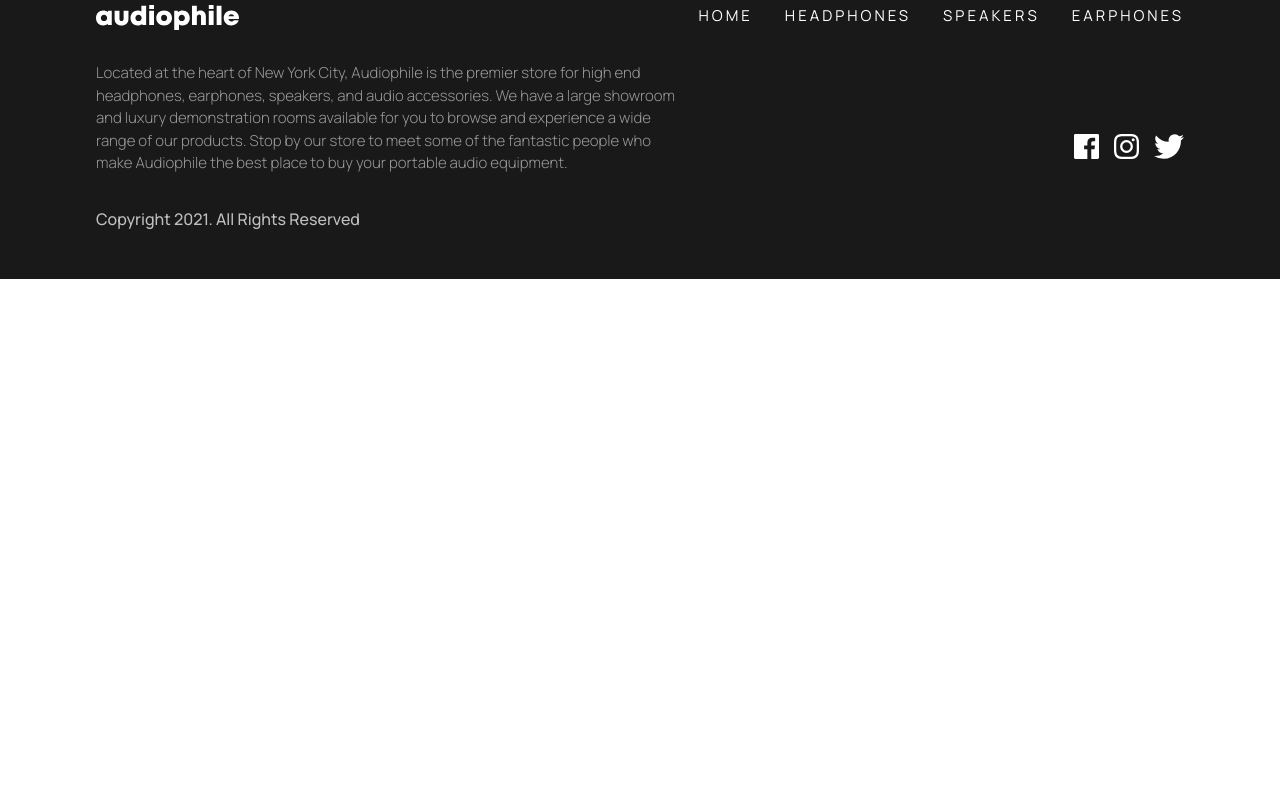
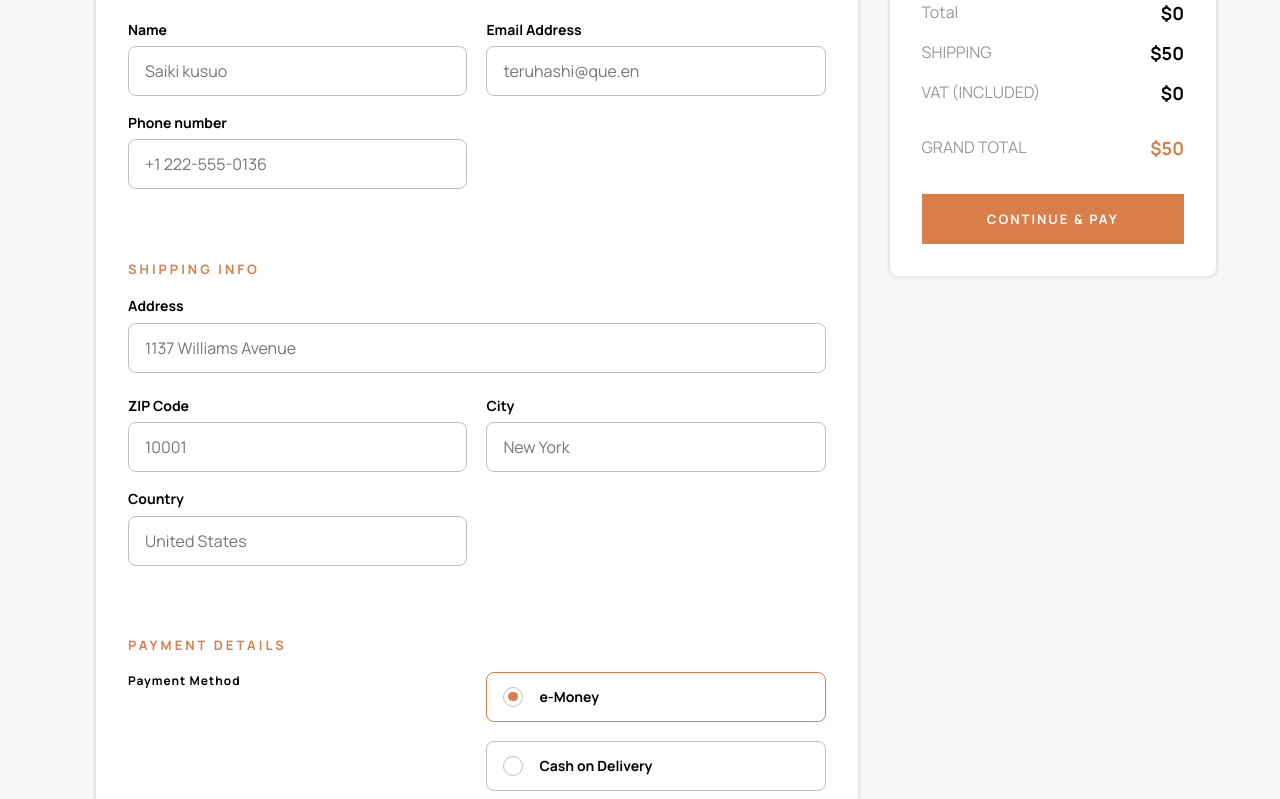
Before and after one commit to GTG4K/Audiophile-ecom-website, a Vue app: page /checkout in a window 1280 px wide. Shown: the part 261-1060 px from the top of the page. Before the commit the page ends 800 px from the top, so only its background shows below. Built offline with nearby package versions, Linux system fonts and the light colour scheme.

Commit message:
Checkout page

```diff
--- a/src/App.vue
+++ b/src/App.vue
@@ -21,7 +21,7 @@ import { ref, reactive, computed, watch } from 'vue';
 
   --color-black-100: hsl(0, 0%, 0%);
   --color-black-200: hsl(0, 3%, 10%);
-  --color-black-200-shadow: hsl(0, 3%, 10%, 0.4);
+  --color-black-200-shadow: hsl(0, 3%, 10%, 0.2);
 
   --color-white-100: hsl(0, 0%, 100%);
   --color-white-200: hsl(0, 0%, 95%);
@@ -29,6 +29,8 @@ import { ref, reactive, computed, watch } from 'vue';
   --color-white-400: hsl(0, 0%, 75%);
   --color-white-500: hsl(0, 0%, 60%);
 
+  --color-background: hsl(0, 0%, 97%);
+  --card-color: hsl(0, 0%, 100%);
   --color-none: hsl(0, 0%, 0%, 0);
 
   --header-height: 90px;
@@ -36,6 +38,7 @@ import { ref, reactive, computed, watch } from 'vue';
 }
 body {
   overflow-x: hidden;
+  background: var(--color-background);
 }
 * {
   font-family: var(--font-main);
--- /dev/null
+++ b/src/components/ui/checkout/CheckoutComponent.vue
@@ -0,0 +1,107 @@
+<template>
+  <div class="checkout-card">
+    <h2>CHECKOUT</h2>
+    <div class="form-component">
+      <h2>BILLING DETAILS</h2>
+      <div class="form-duo">
+        <input-text type="text" placeholder="Saiki kusuo" title="Name"></input-text>
+        <input-text
+          type="email"
+          placeholder="teruhashi@que.en"
+          title="Email Address"
+        ></input-text>
+        <input-text
+          type="number"
+          placeholder="+1 222-555-0136"
+          title="Phone number"
+        ></input-text>
+      </div>
+    </div>
+    <div class="form-component">
+      <h2>SHIPPING INFO</h2>
+      <div class="form-solo">
+        <input-text
+          type="text"
+          placeholder="1137 Williams Avenue"
+          title="Address"
+        ></input-text>
+      </div>
+      <div class="form-duo">
+        <input-text type="text" placeholder="10001" title="ZIP Code"></input-text>
+        <input-text type="text" placeholder="New York" title="City"></input-text>
+        <input-text type="text" placeholder="United States" title="Country"></input-text>
+      </div>
+    </div>
+    <div class="form-component">
+      <h2>PAYMENT DETAILS</h2>
+      <div class="form-duo">
+        <h2 class="title">Payment Method</h2>
+        <input-radio
+          :values="[
+            { title: 'e-Money', value: 'emoney' },
+            { title: 'Cash on Delivery', value: 'cash' },
+          ]"
+          v-model="payment"
+        ></input-radio>
+      </div>
+      <div class="form-duo">
+        <input-text
+          type="number"
+          placeholder="238521993"
+          title="e-Money Number"
+        ></input-text>
+        <input-text type="number" placeholder="6891" title="e-Money PIN"></input-text>
+      </div>
+    </div>
+  </div>
+</template>
+
+<script setup>
+import InputText from './forms/InputText.vue';
+import InputRadio from './forms/InputRadio.vue';
+import { ref } from 'vue';
+
+const payment = ref('emoney');
+</script>
+
+<style scoped>
+.checkout-card {
+  background-color: var(--card-color);
+  box-shadow: 0 0 5px var(--color-black-200-shadow);
+  border-radius: 8px;
+  padding: 2rem;
+}
+h2 {
+  font-size: 28px;
+  letter-spacing: 3px;
+}
+.form-component {
+  padding: 2rem 0;
+  display: flex;
+  flex-direction: column;
+  gap: 1rem;
+}
+.form-component h2 {
+  font-size: 13px;
+  letter-spacing: 3px;
+  font-weight: 700;
+  color: var(--color-main-100);
+}
+.form-solo {
+  display: grid;
+  grid-template-columns: 1fr;
+  gap: 0.6rem 1.2rem;
+}
+.form-duo {
+  display: grid;
+  grid-template-columns: 1fr 1fr;
+  gap: 0.6rem 1.2rem;
+}
+
+h2.title {
+  color: hsl(0, 0%, 0%);
+  letter-spacing: 1px;
+  font-size: 12px;
+  font-weight: 700;
+}
+</style>
--- /dev/null
+++ b/src/components/ui/checkout/CheckoutSummary.vue
@@ -0,0 +1,104 @@
+<template>
+  <div class="summary-card">
+    <h2>SUMMARY</h2>
+    <div class="cart-products">
+      <cart-product
+        v-for="cartItem in cartProducts"
+        :key="cartItem.product.id"
+        :cartItem="cartItem"
+        type="summary"
+      ></cart-product>
+    </div>
+    <div class="prices">
+      <div class="price-component">
+        <h2 class="total">Total</h2>
+        <h2 class="price">${{ rawTotal }}</h2>
+      </div>
+      <div class="price-component">
+        <h2 class="total">SHIPPING</h2>
+        <h2 class="price">$50</h2>
+      </div>
+      <div class="price-component">
+        <h2 class="total">VAT (INCLUDED)</h2>
+        <h2 class="price">${{ vat }}</h2>
+      </div>
+      <div class="price-component grand-total">
+        <h2 class="total">GRAND TOTAL</h2>
+        <h2 class="price">${{ grandTotal }}</h2>
+      </div>
+    </div>
+    <div class="action">
+      <base-button theme="main" size="full">CONTINUE & PAY</base-button>
+    </div>
+  </div>
+</template>
+
+<script setup>
+import CartProduct from '../header/CartProduct.vue';
+import { useStore } from 'vuex';
+import { computed } from 'vue';
+
+const store = useStore();
+
+const cartProducts = computed(() => {
+  return store.getters.getCart;
+});
+
+const rawTotal = computed(() => {
+  const cart = store.getters.getCart;
+  let total = 0;
+  cart.forEach((cartItem) => {
+    total += cartItem.product.price * cartItem.amount;
+  });
+  return Math.floor(total);
+});
+
+const vat = computed(() => {
+  return Math.floor((rawTotal.value / 100) * 20);
+});
+
+const grandTotal = computed(() => {
+  return Math.floor(rawTotal.value + (rawTotal.value / 100) * 20 + 50);
+});
+</script>
+
+<style scoped>
+.summary-card {
+  background-color: var(--card-color);
+  box-shadow: 0 0 5px var(--color-black-200-shadow);
+  border-radius: 8px;
+  padding: 2rem;
+  display: flex;
+  gap: 2rem;
+  flex-direction: column;
+  height: fit-content;
+}
+.cart-products {
+  display: flex;
+  flex-direction: column;
+  gap: 1rem;
+}
+.prices {
+  display: flex;
+  flex-direction: column;
+  gap: 0.8rem;
+}
+.price-component {
+  display: flex;
+  justify-content: space-between;
+}
+h2 {
+  font-size: 18px;
+}
+.price-component .total {
+  color: var(--color-white-500);
+  font-weight: 400;
+  font-size: 16px;
+}
+.grand-total {
+  margin: 1rem 0 0 0;
+}
+.grand-total .price {
+  color: var(--color-main-100);
+}
+</style>
--- /dev/null
+++ b/src/components/ui/checkout/forms/InputRadio.vue
@@ -0,0 +1,84 @@
+<template>
+  <div class="options">
+    <div
+      class="option"
+      v-for="value in props.values"
+      :key="value.value"
+      :class="{ active: selectedOption === value.value }"
+      @click="changeValue(value.value)"
+    >
+      <div class="radio-button">
+        <div
+          class="radio-button-inner"
+          :class="{ active: selectedOption === value.value }"
+        ></div>
+      </div>
+      <h2>{{ value.title }}</h2>
+    </div>
+  </div>
+</template>
+
+<script setup>
+import { ref } from 'vue';
+const props = defineProps(['values', 'modelValue']);
+const emit = defineEmits(['update:modelValue']);
+
+const selectedOption = ref(props.modelValue);
+
+function changeValue(value) {
+  selectedOption.value = value;
+  emit('update:modelValue', selectedOption.value);
+}
+</script>
+
+<style scoped>
+.options {
+  display: flex;
+  flex-direction: column;
+  gap: 1.2rem;
+}
+.option {
+  height: 50px;
+  border-radius: 8px;
+  outline: none;
+  border: 1px solid var(--color-white-400);
+  padding: 1rem;
+  gap: 1rem;
+  display: flex;
+  align-items: center;
+  cursor: pointer;
+}
+.option.active {
+  border-color: var(--color-main-100);
+}
+.option:hover {
+  border-color: var(--color-main-200);
+}
+.radio-button {
+  width: 20px;
+  height: 20px;
+  border-radius: 50%;
+  border: 1px solid var(--color-white-400);
+  display: flex;
+  justify-content: center;
+  align-items: center;
+  position: relative;
+}
+.radio-button-inner {
+  position: absolute;
+  top: 50%;
+  left: 50%;
+  transform: translate(-50%, -50%);
+  width: 55%;
+  height: 55%;
+  border-radius: 50%;
+  background: var(--color-none);
+}
+.radio-button-inner.active {
+  background: var(--color-main-100);
+}
+h2 {
+  font-weight: 700;
+  font-size: 14px;
+}
+</style>
--- /dev/null
+++ b/src/components/ui/checkout/forms/InputText.vue
@@ -0,0 +1,37 @@
+<template>
+  <div class="form-body">
+    <label for="">{{ props.title }}</label>
+    <input :type="props.type" :placeholder="props.placeholder" />
+    <span>{{ errorMessage }}</span>
+  </div>
+</template>
+
+<script setup>
+const props = defineProps(['type', 'placeholder', 'title']);
+</script>
+
+<style scoped>
+.form-body {
+  display: flex;
+  flex-direction: column;
+  gap: 0.4rem;
+}
+label {
+  font-size: 14px;
+  font-weight: 700;
+}
+input {
+  height: 50px;
+  border-radius: 8px;
+  outline: none;
+  border: 1px solid var(--color-white-400);
+  padding: 1rem;
+}
+input:hover {
+  border-color: var(--color-main-200);
+}
+input:active,
+input:focus {
+  border-color: var(--color-main-100);
+}
+</style>
--- a/src/components/ui/header/CartBody.vue
+++ b/src/components/ui/header/CartBody.vue
@@ -15,7 +15,7 @@
       <h2 class="total">Total</h2>
       <h2 class="price">${{ cartPrice }}</h2>
     </div>
-    <div class="action">
+    <div class="action" @click="emitToggle">
       <base-button theme="main" size="full" redirect="/checkout">CHECKOUT</base-button>
     </div>
   </div>
@@ -28,6 +28,11 @@ import { computed } from 'vue';
 
 const store = useStore();
 
+const emit = defineEmits(['emitToggle']);
+
+function emitToggle() {
+  emit('emitToggle');
+}
 const cartProducts = computed(() => {
   return store.getters.getCart;
 });
--- a/src/components/ui/header/CartComponent.vue
+++ b/src/components/ui/header/CartComponent.vue
@@ -1,7 +1,7 @@
 <template>
   <div class="icon-holder" :class="isActive">
     <img @click="toggleCart" src="../../../assets/shared/desktop/icon-cart.svg" alt="" />
-    <cart-body></cart-body>
+    <cart-body @emitToggle="toggleCart"></cart-body>
   </div>
 </template>
 
--- a/src/components/ui/header/CartProduct.vue
+++ b/src/components/ui/header/CartProduct.vue
@@ -7,7 +7,8 @@
         <h3>${{ props.cartItem.product.price }}</h3>
       </div>
     </div>
-    <base-number v-model="productAmount" mode="cart"></base-number>
+    <base-number v-if="!props.type" v-model="productAmount" mode="cart"></base-number>
+    <h4 v-if="props.type === 'summary'">x{{ props.cartItem.amount }}</h4>
   </div>
 </template>
 
@@ -16,7 +17,7 @@ import { ref, watch } from 'vue';
 import { useStore } from 'vuex';
 
 const store = useStore();
-const props = defineProps(['cartItem']);
+const props = defineProps(['cartItem', 'type']);
 const productAmount = ref(props.cartItem.amount);
 
 watch(productAmount, () => {
@@ -62,4 +63,8 @@ h3 {
   font-size: 14px;
   color: var(--color-white-500);
 }
+h4 {
+  font-size: 17px;
+  color: var(--color-white-500);
+}
 </style>
--- a/src/pages/CheckoutPage.vue
+++ b/src/pages/CheckoutPage.vue
@@ -1,9 +1,21 @@
 <template>
-  <h1>CheckOut</h1>
+  <main>
+    <checkout-component></checkout-component>
+    <checkout-summary></checkout-summary>
+  </main>
 </template>
 
-<script>
-export default {};
+<script setup>
+import CheckoutComponent from '../components/ui/checkout/CheckoutComponent.vue';
+import CheckoutSummary from '../components/ui/checkout/CheckoutSummary.vue';
 </script>
 
-<style></style>
+<style scoped>
+main {
+  padding: var(--content-padding);
+  padding-top: 3rem;
+  display: grid;
+  grid-template-columns: 70% 30%;
+  gap: 2rem;
+}
+</style>
```
